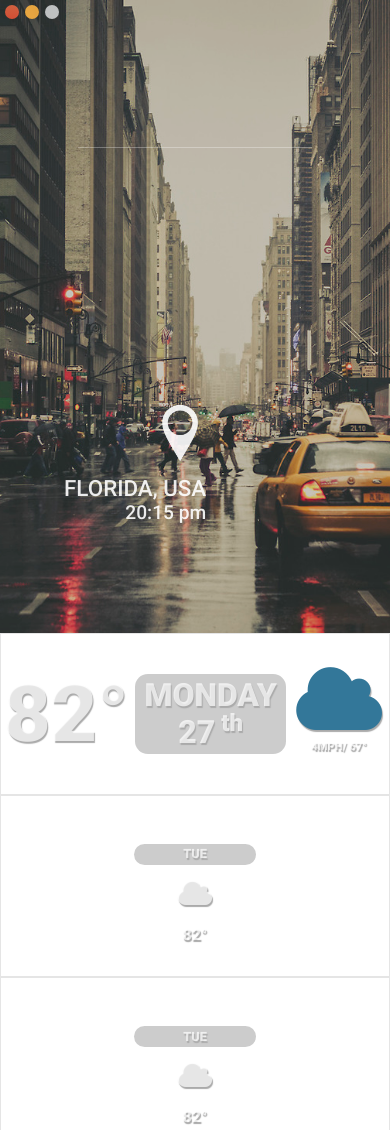
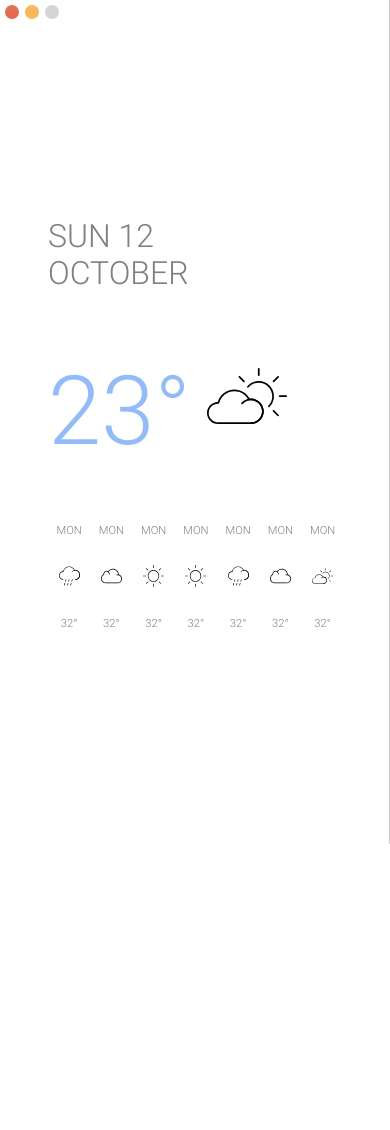
Before and after one commit to goodstemy/electron-weather-app, a React app: page / in a window 390 px wide. Shown: the top 1130 px of the page. After the commit the page ends 844 px from the top, so only its background shows below. Built offline with nearby package versions, Linux system fonts and the light colour scheme.

Commit message:
change all styles; add new icons;

```diff
--- /dev/null
+++ b/app/components/article.component.js
@@ -0,0 +1,64 @@
+import React from "react";
+
+class Article extends React.Component {
+  constructor(props) {
+    super(props);
+
+    this.stat = {};
+  }
+  render() {
+    return (
+      <article className="article">
+        <div className="article-wrap">
+          <div className="article-date">
+            <p className="article-date-day">sun 12</p>
+            <p className="article-date-month">october</p>
+          </div>
+          <div className="article-data">
+            <p className="article-data-temperature">23&deg;</p>
+            <img src="public/img/cloud.svg" alt="icon" className="article-data-icon" />
+          </div>
+          <div className="article-weather">
+            <div className="article-weather-item">
+              <p className="article-weater-item-day">MON</p>
+              <img src="public/img/rain.svg" alt="icon" className="article-weater-item-icon" />
+              <p className="article-weater-item-temperature">32&deg;</p>
+            </div>
+            <div className="article-weather-item">
+              <p className="article-weater-item-day">MON</p>
+              <img src="public/img/sky.svg" alt="icon" className="article-weater-item-icon" />
+              <p className="article-weater-item-temperature">32&deg;</p>
+            </div>
+            <div className="article-weather-item">
+              <p className="article-weater-item-day">MON</p>
+              <img src="public/img/sun-1.svg" alt="icon" className="article-weater-item-icon" />
+              <p className="article-weater-item-temperature">32&deg;</p>
+            </div>
+            <div className="article-weather-item">
+              <p className="article-weater-item-day">MON</p>
+              <img src="public/img/sun-1.svg" alt="icon" className="article-weater-item-icon" />
+              <p className="article-weater-item-temperature">32&deg;</p>
+            </div>
+            <div className="article-weather-item">
+              <p className="article-weater-item-day">MON</p>
+              <img src="public/img/rain.svg" alt="icon" className="article-weater-item-icon" />
+              <p className="article-weater-item-temperature">32&deg;</p>
+            </div>
+            <div className="article-weather-item">
+              <p className="article-weater-item-day">MON</p>
+              <img src="public/img/sky.svg" alt="icon" className="article-weater-item-icon" />
+              <p className="article-weater-item-temperature">32&deg;</p>
+            </div>
+            <div className="article-weather-item">
+              <p className="article-weater-item-day">MON</p>
+              <img src="public/img/cloud.svg" alt="icon" className="article-weater-item-icon" />
+              <p className="article-weater-item-temperature">32&deg;</p>
+            </div>
+          </div>
+        </div>
+      </article>
+    );
+  }
+}
+
+export default Article;
--- /dev/null
+++ b/app/components/aside.component.js
@@ -0,0 +1,17 @@
+import React from "react";
+
+class Aside extends React.Component {
+  constructor(props) {
+    super(props);
+
+    this.stat = {};
+  }
+  render() {
+    return (
+      <aside className="aside">
+      </aside>
+    );
+  }
+}
+
+export default Aside;
--- a/app/components/header.component.js
+++ /dev/null
@@ -1,27 +0,0 @@
-import React from 'react';
-
-class Header extends React.Component {
-  constructor(props) {
-    super(props);
-
-    this.state = {};
-  }
-
-  render() {
-    return (
-      <header className="header">
-        <img src="public/img/background.jpg" alt="background" className="header-background-img"/>
-        <div className="header-search">
-          <input type="text" className="header-input-search"/>
-        </div>
-        <div className="header-location">
-          <div className="header-location-icon"/>
-          <div className="header-location-city">FLORIDA, USA</div>
-          <div className="header-location-time">20:15 pm</div>
-        </div>
-      </header>
-    )
-  }
-}
-
-export default Header;
--- a/app/components/weather.component.js
+++ /dev/null
@@ -1,25 +0,0 @@
-import React from 'react';
-
-import WeatherItem from './weather/weather-item.components';
-import TodayWeatherItem from './weather/today-weather-item.components';
-
-class Weather extends React.Component {
-  constructor(props) {
-    super(props);
-
-    this.state = {};
-  }
-
-  renderItems = () => [...new Array(6)].map((el, i) => {return <WeatherItem key={i}/>});
-
-  render() {
-    return (
-      <div className="weather">
-        <TodayWeatherItem/>
-        {this.renderItems()}
-      </div>
-    )
-  }
-}
-
-export default Weather;
--- a/app/components/weather/today-weather-item.components.js
+++ /dev/null
@@ -1,26 +0,0 @@
-import React from 'react';
-
-class TodayWeatherItem extends React.Component {
-  constructor(props) {
-    super(props);
-
-    this.state = {};
-  }
-
-  render() {
-    return (
-      <div className="weather-item">
-        <div className="weather-statistic-text">
-          <div className="weather-statistic-temperature">82&deg;</div>
-          <div className="weather-statistic-day">Monday 27<sup> th</sup></div>
-        </div>
-        <div className="weather-statistic-data">
-          <i className="fa fa-cloud fa-5x weather-statistic-data-icon" aria-hidden="true"/>
-          <div className="weather-statistic-data-text">4mph/ 67&deg;</div>
-        </div>
-      </div>
-    )
-  }
-}
-
-export default TodayWeatherItem;
--- a/app/components/weather/weather-item.components.js
+++ /dev/null
@@ -1,21 +0,0 @@
-import React from 'react';
-
-class WeatherItem extends React.Component {
-  constructor(props) {
-    super(props);
-
-    this.state = {};
-  }
-
-  render() {
-    return (
-      <div className="weather-item">
-        <p className="weather-text-day">TUE</p>
-        <i className="fa fa-cloud fa-2x" aria-hidden="true"/>
-        <p className="weather-text-temperature">82&deg;</p>
-      </div>
-    )
-  }
-}
-
-export default WeatherItem;
--- a/app/containers/app.container.js
+++ b/app/containers/app.container.js
@@ -1,8 +1,8 @@
 import React from 'react';
 
 import Toolbar from '../components/toolbar.component';
-import Header from '../components/header.component';
-import Weather from "../components/weather.component";
+import Article from '../components/article.component';
+import Aside from '../components/aside.component';
 
 class AppContainer extends React.Component {
   constructor(props) {
@@ -14,8 +14,8 @@ class AppContainer extends React.Component {
     return(
       <div>
         <Toolbar/>
-        <Header/>
-        <Weather/>
+        <Article/>
+        <Aside/>
       </div>
     )
   }
--- a/public/css/style.css
+++ b/public/css/style.css
@@ -18,15 +18,9 @@
   src: url(../fonts/Roboto-Medium.ttf);
 }
 
+/*=========TOOLBAR=============*/
 ::-webkit-scrollbar {
   width: 0;
-}
-
-/*===========HEADER==============*/
-body {
-  color: #000;
-  font-family: "Roboto";
-  -ms-overflow-style: scrollbar;
 }
 
 .toolbar {
@@ -91,335 +85,101 @@ body {
   z-index: 9;
   -webkit-app-region: drag;
 }
+/*===========article==============*/
+.article {
+  box-sizing: border-box;
+  user-select: all;
+  float: left;
+  width: 70%;
+  min-height: 100vh;
+  background: #fff;
+  border-right: 1px solid #ccc;
 
-.header {
   display: flex;
-  justify-content: space-between;
-  height: 75vh;
+  flex-flow: column nowrap;
+  justify-content: space-around;
+  font-family: "Roboto-Light";
+  color: rgba(0, 0, 0, .5);
 }
 
-.header-background-img {
-  width: 100%;
-  height: 75vh;
-  background-size: cover;
-  background-position: center center;
-  top: 0;
-  left: 0;
-  bottom: 0;
-  right: 0;
-  position: absolute;
-  z-index: -2;
-  object-fit: cover;
-
-  filter: brightness(80%);
+.article-weather,
+.article-data,
+.article-date {
+  padding: 1rem 3rem;
 }
 
-.header-background-img::selection {
-  background: transparent;
+.article-data {
+  margin: 2rem 0;
 }
 
-.header-search {
-  width: 80%;
-  padding-left: 3rem;
-  padding-top: 4rem;
-}
-
-.header-input-search {
-  margin-top: 1.3rem;
-  opacity: .6;
-  padding-bottom: .20rem;
-  padding-left: 0;
-  font-style: normal;
-  font-weight: 300;
-  border: none;
-  width: 20rem;
-  height: 2rem;
-  font-size: 200%;
-  outline: none;
-  background-color: inherit;
-  border-bottom: 1px solid rgba(255, 255, 255, .5);
-  color: rgba(255, 255, 255, .9);
-  transition: all .5s ease-in-out;
-}
-.header-input-search,
-.header-search,
-.header-location,
-.weather,
-.buttons {
-  cursor: default;
-}
-
-.header-input-search::selection,
-.header-location-city::selection,
-.header-location-time::selection,
-.weather-statistic-temperature::selection,
-.weather-statistic-day::selection,
-.weather-statistic-data-text::selection,
-.weather-text-day::selection,
-.weather-text-temperature::selection {
-  background: rgba(255, 255, 255, .3);
-}
-
-.header-input-search:focus {
-  opacity: 1;
-  border-bottom: 1px solid rgba(255, 255, 255, 0);
-}
-
-.header-location {
-  padding-right: 3rem;
-  padding-top: 2rem;
-}
-
-.header-location-icon {
-  width: 70px;
-  height: 70px;
-  background-image: url("../img/location-icon.png");
-  background-size: cover;
-  margin-left: 57%;
-  margin-bottom: .5rem;
-  opacity: .9;
-}
-
-.header-location-city {
-  font-family: "Roboto-Medium";
-  font-style: normal;
-  font-size: 1.4rem;
-  text-align: right;
+.article-date-day,
+.article-date-month {
+  padding: 0;
   margin: 0;
-  color: rgba(255, 255, 255, .9);
-  font-weight: 300;
-}
-
-.header-location-time {
-  font-family: "Roboto-Medium";
-  font-style: normal;
-  font-size: 1.4rem;
-  text-align: right;
-  margin: 0;
-  color: rgba(255, 255, 255, .9);
-}
-
-/*==================WEATHER-DATA-SECTION================*/
-.weather {
-  height: 25vh;
-  display: flex;
-  color: rgba(0, 0, 0, .8);
-  text-align: center;
-  /*background: linear-gradient(*/
-    /*135deg,*/
-    /*rgba(220, 214, 214, .1),*/
-    /*rgba(134, 134, 156, .5)*/
-  /*);*/
-}
-
-.weather-item {
-  display: flex;
-  flex-flow: column wrap;
-  width: 14%;
-
-  color: rgba(255, 255, 255, .7);
-  text-shadow: #aaa 1px 2px 1px;
-  border-right: 1px solid rgba(0, 0, 0, .1);
-}
-
-.weather-item:first-child {
-  width: 25%;
-  display: flex;
-  justify-content: center;
-}
-
-.weather-item:last-child {
-  border: none;
-}
-
-.weather-statistic-data {
-  display: flex;
-  flex-flow: column wrap;
-  align-items: center;
-}
-
-.weather-statistic-text {
-  display: flex;
-  flex-flow: column wrap;
-  align-items: center;
-}
-
-.weather-statistic-temperature {
-  font-size: 5rem;
-}
-
-.weather-statistic-day {
-  width: 80%;
-
   text-transform: uppercase;
-  border-radius: .8rem;
-  background: rgba(0, 0, 0, .2);
-  font-size: .8rem;
-  padding: .2rem;
-}
-
-.weather-statistic-day sup {
-   text-transform: lowercase;
-}
-
-.weather-statistic-data-icon {
-  width: 100%;
-  color: #379;
-  padding-top: .7rem;
-}
-
-.weather-text-day {
-  width: 30%;
-  align-self: center;
-
-  border-radius: .8rem;
-  background: rgba(0, 0, 0, .2);
-  font-size: .8rem;
-  padding: .2rem;
-  margin-top: 2rem;
-}
-
-/*=================MEDIA QUERIES============*/
-@media (max-width: 1100px) {
-  .header-input-search {
-    width: 15rem;
-  }
-
-  .weather-statistic-text {
-    display: flex;
-    flex-flow: row nowrap;
-    align-items: center;
-    justify-content: space-around;
-  }
-
-  .weather-statistic-temperature {
-    flex-basis: 30%;
   font-size: 2rem;
 }
 
-  .weather-statistic-day {
-    flex-basis: 50%;
+.article-data {
+  display: flex;
 }
 
-  .weather-statistic-data-text {
-    font-size: .7rem;
+.article-data-temperature {
+  padding: 0;
+  margin: 0;
+  font-size: 6rem;
+  font-weight: lighter;
+  color: #91bbff;
 }
 
-  .weather-statistic-data i {
-    width: 100%;
-    color: #379;
-  }
-
-  .weather-statistic-day {
-    font-size: 1rem;
-  }
-
-  .weather-item:first-child {
-    padding: 0;
-
-    width: 25%;
-    display: flex;
-    flex-flow: column nowrap;
-  }
-}
-@media (max-width: 600px) {
-  .weather {
-    height: auto;
-  }
-
-  .header-input-search {
-    width: 15rem;
-  }
-
-  .weather {
-    display: flex;
-    flex-flow: row wrap;
-    justify-content: center;
-    color: rgba(0, 0, 0, .8);
-    text-align: center;
-    padding: 0;
+.article-data-icon {
+  padding-left: 1rem;
   margin: 0;
-  }
-
-  .weather-item {
-    /*background: linear-gradient(135deg, #dcd6d6, #86869c);*/
-    display: flex;
-    justify-content: space-around;
-    padding: 1rem 0;
-    border: 1px solid rgba(0, 0, 0, .1);
-    width: 100%;
-    text-transform: uppercase;
-  }
-
-  .weather-item:first-child {
-    width: 100%;
-    display: flex;
-    flex-flow: row nowrap;
-    justify-content: space-around;
-    padding: 1rem 0;
-  }
-
-  .weather-item:last-child {
-    border: 1px solid rgba(0, 0, 0, .1);
-  }
-
-  .weather-statistic-temperature {
-    font-size: 5rem;
-  }
-
-  .weather-statistic-day {
-    flex-basis: 50%;
-    font-size: 2rem;
-  }
-
-  .weather-statistic-data {
-    flex-basis: 30%;
-    padding-bottom: 1.5rem;
-  }
-
-  .header {
-    display: flex;
-    flex-flow: column wrap;
-    justify-content: space-around;
-    height: 75vh;
-  }
-
-  .header-search {
-    padding: 0 4rem;
-  }
-
-  .header-location {
-    padding-left: 4rem;
+  width: 5rem;
   align-self: flex-start;
 }
 
-  .header-location-time {
-    font-style: normal;
-    font-weight: 300;
-    font-size: 1.2rem;
-    text-align: right;
-    margin: 0;
-    color: rgba(255, 255, 255, .9);
+.article-weather {
+  padding: 0 2rem;
+  display: flex;
+  flex-flow: row wrap;
 }
 
-  .header-search {
-    width: 100%;
-    display: flex;
+.article-weather-item {
   padding: 0;
+  margin: 0;
+  flex-basis: 13%;
+
+  font-size: .7rem;
+  text-align: center;
 }
 
-  .header-input-search {
-    width: 60%;
-    font-style: normal;
-    font-weight: 300;
-    border: none;
-    font-size: 150%;
-    outline: none;
-    background-color: inherit;
-    border-bottom: 1px solid rgba(255, 255, 255, .5);
-    transition: all .5s ease-in;
-    color: rgba(255, 255, 255, .9);
-    padding: 3px 0;
-    margin: 0 auto;
+.article-weater-item-icon {
+  padding: 1rem 0;
+  width: 50%;
+}
+
+/*==========ASIDE============*/
+.aside {
+  margin: 0;
+  padding: 0;
+  display: inline-block;
+  box-sizing: border-box;
+  background: url("../img/background.jpg");
+  background-size: cover;
+  background-position: center center;
+  width: 30%;
+  height: 100vh;
+}
+/*==========MEDIA============*/
+@media (max-width: 600px) {
+  .article {
+    width: 100%;
+  }
+  .article-weather {
+    padding: 0 1rem 0 3rem;
+  }
+  .aside {
+    display: none;
   }
 }
```
Also changed, not shown: public/img/cloud.svg (added), public/img/rain.svg (added), public/img/sky.svg (added), public/img/sun-1.svg (added), public/img/sun.svg (added), public/js/bundle.js. Lines whose indentation alone changed are shown as unchanged.
